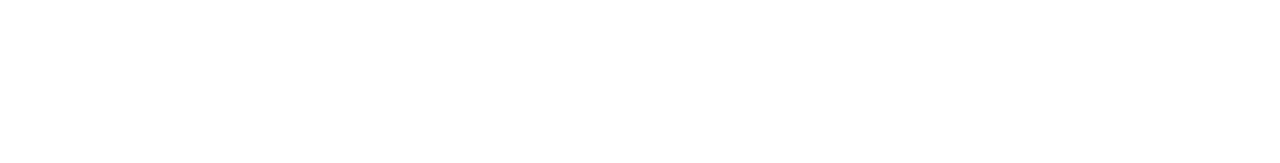
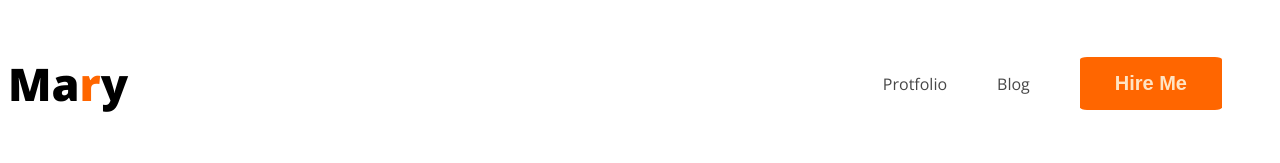
Before and after one commit to maruf11220/developer-protfolio, a plain HTML site: page index.html in a window 1280 px wide. Drawn offline with nearby package versions, Linux system fonts and the light colour scheme.

Commit message:
added nav

```diff
--- a/index.html
+++ b/index.html
@@ -3,10 +3,24 @@
 <head>
     <meta charset="UTF-8">
     <meta name="viewport" content="width=device-width, initial-scale=1.0">
-    <title>Developer Protfulio</title>
+    <title>Developer Protfolio</title>
+    <link rel="preconnect" href="https://fonts.googleapis.com">
+<link rel="preconnect" href="https://fonts.gstatic.com" crossorigin>
+<link href="https://fonts.googleapis.com/css2?family=Open+Sans:wght@400;700;800&display=swap" rel="stylesheet">
+
+
+    <link rel="stylesheet" href="styles/portfolio.css">
 </head>
 <body>
     <head>
+        <nav>
+            <h3 class="nav-title">Ma<span class="text-primary">r</span>y</h3>
+            <ul>
+                <li><a href="">Protfolio</a></li>
+                <li><a href="">Blog</a></li>
+                <li><button class="btn-primary">Hire Me</button></li>
+            </ul>
+        </nav>
 
     </head>
     <main>
--- /dev/null
+++ b/styles/portfolio.css
@@ -0,0 +1,43 @@
+/* common shared styles */
+body{
+    font-family: 'Open Sans', sans-serif;
+}
+.text-primary{
+    color: rgb(255, 102, 0)
+}
+.btn-primary{
+    border-radius: 5%;
+    background-color: rgb(255, 102, 0) ;
+    border: 0;
+    color: bisque;
+    font-size: 20px;
+    font-weight: 700;
+    padding: 15px 35px;
+
+}
+
+
+/* nav releted styles */
+nav {
+    display: flex;
+    justify-content: space-between;
+  align-items: center;
+}
+.nav-title {
+    color: black;
+    font-size: 45px;
+    font-weight: 800;
+
+}
+nav > ul{
+    display: flex;
+    align-items: center;
+}
+nav li {
+    list-style: none;
+    margin-right: 50px;
+}
+nav a{
+    text-decoration: none;
+    color: #474747;
+}
```
